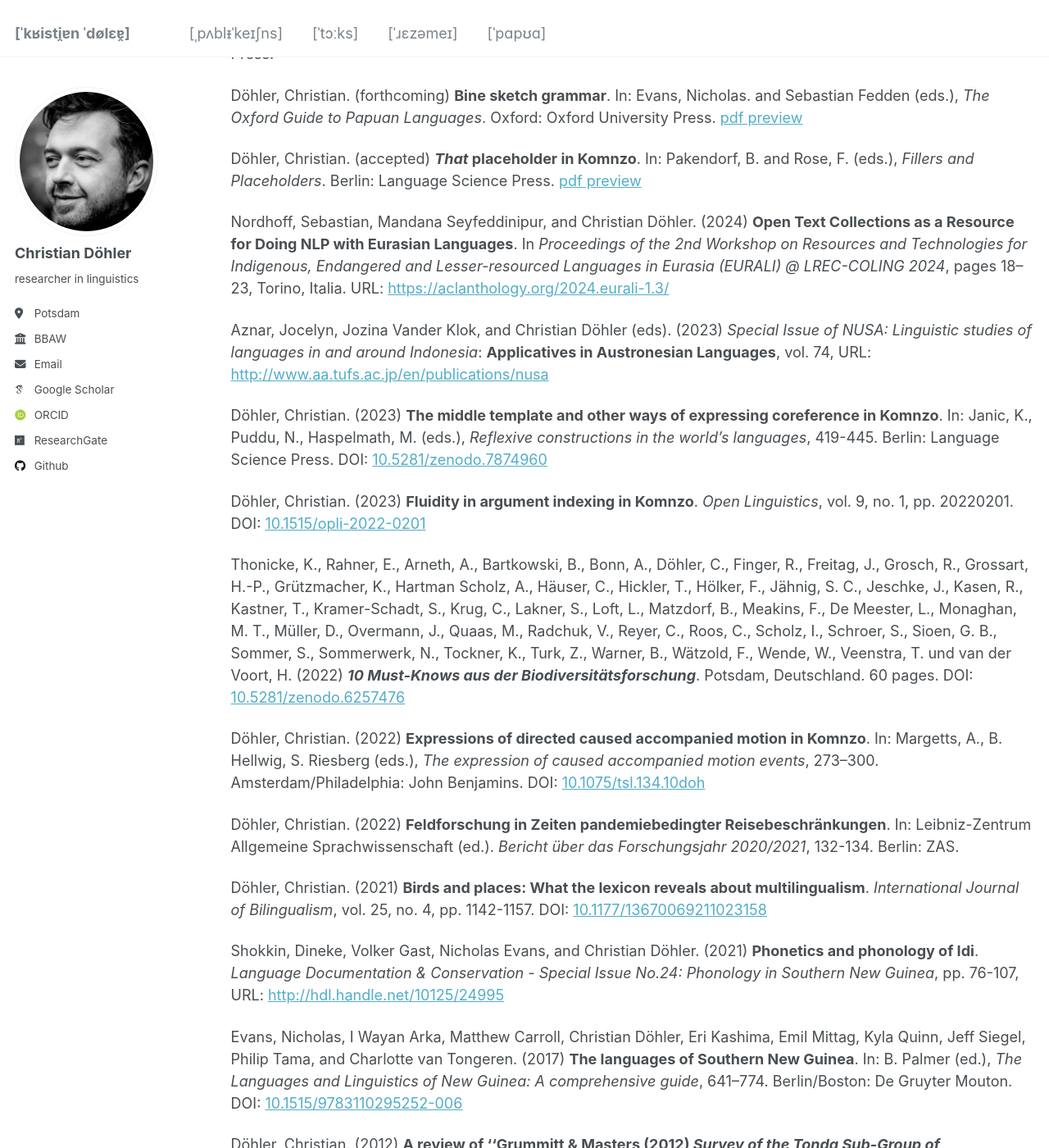
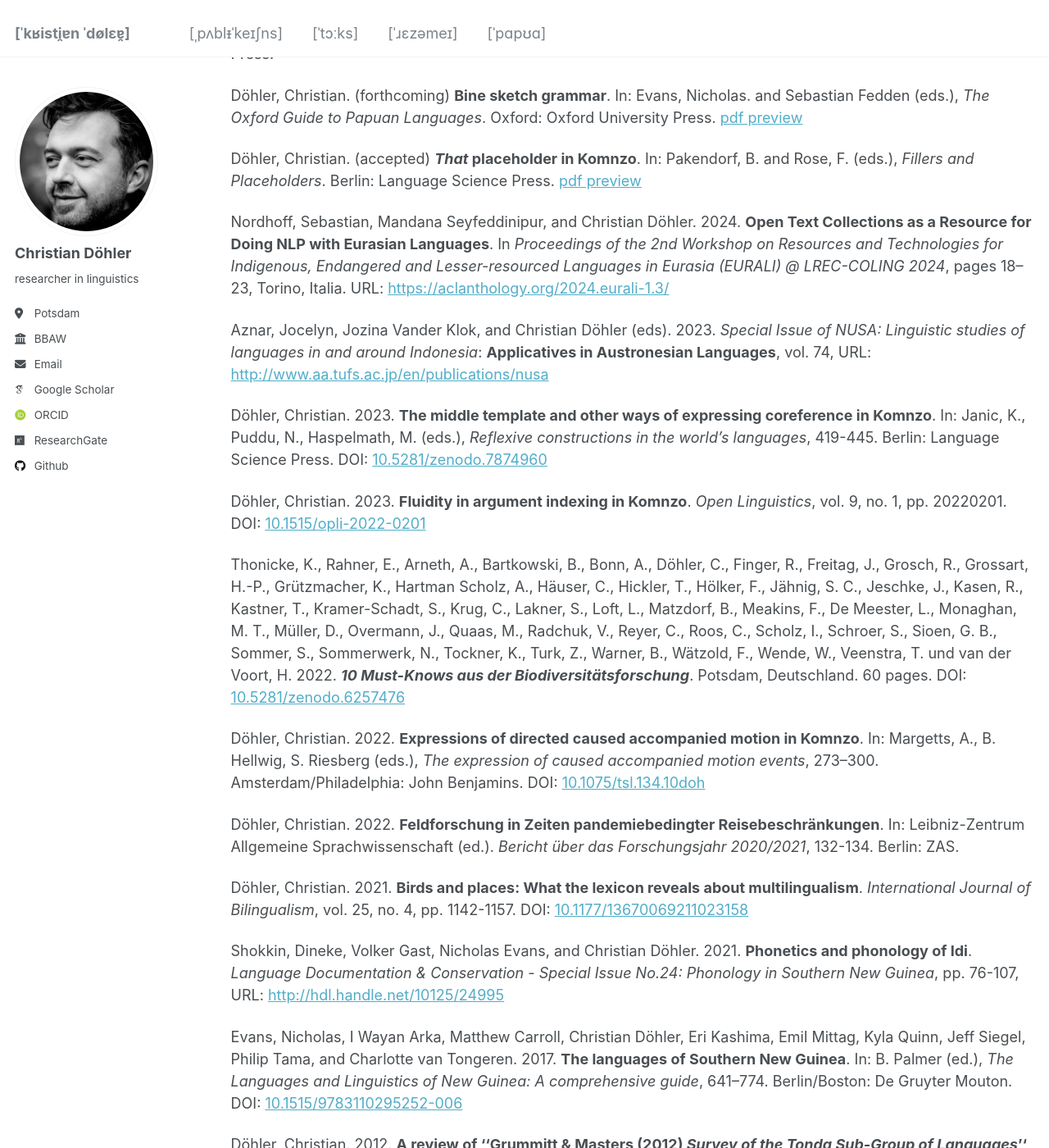
Before and after one commit to chrdoe/chrdoe.github.io, a Jekyll site: the page built from _pages/publications.md, in a window 1280 px wide and 1400 px high, scrolled down 535 px. Shown: the whole window at 82% size. Built offline with Jekyll 4.4.1, drawn with Linux system fonts in a browser that asks for light colours; some web fonts are replaced; some of the changed text lies outside the part shown.

```diff
--- a/_pages/publications.md
+++ b/_pages/publications.md
@@ -12,10 +12,10 @@ redirect_from:
 Monographs
 ===
 
-Döhler, Christian. (2024) ***Speaking the map: Komnzo texts*** (Open Text Collections 1) Berlin: Language Science Press. URL: [https://langsci-press.org/catalog/book/480](https://langsci-press.org/catalog/book/480)
+Döhler, Christian. 2024. ***Speaking the map: Komnzo texts*** (Open Text Collections 1) Berlin: Language Science Press. URL: [https://langsci-press.org/catalog/book/480](https://langsci-press.org/catalog/book/480)
 
 
-Döhler, Christian. (2018) ***A grammar of Komnzo*** (Studies in Diversity Linguistics 22). Berlin: Language Science Press. DOI: [10.5281/zenodo.1477799](https://langsci-press.org/catalog/book/212)
+Döhler, Christian. 2018. ***A grammar of Komnzo*** (Studies in Diversity Linguistics 22). Berlin: Language Science Press. DOI: [10.5281/zenodo.1477799](https://langsci-press.org/catalog/book/212)
 
 Articles & chapters
 ===
@@ -30,47 +30,47 @@ Döhler, Christian. (forthcoming) **Bine sketch grammar**. In: Evans, Nicholas.
 
 Döhler, Christian. (accepted) ***That* placeholder in Komnzo**. In: Pakendorf, B. and Rose, F. (eds.), *Fillers and Placeholders*. Berlin: Language Science Press. [pdf preview](/files/döhler2025_That_placeholder_Komnzo-preprint.pdf)
 
-Nordhoff, Sebastian, Mandana Seyfeddinipur, and Christian Döhler. (2024) **Open Text Collections as a Resource for Doing NLP with Eurasian Languages**. In *Proceedings of the 2nd Workshop on Resources and Technologies for Indigenous, Endangered and Lesser-resourced Languages in Eurasia (EURALI) @ LREC-COLING 2024*, pages 18–23, Torino, Italia. URL: [https://aclanthology.org/2024.eurali-1.3/](https://aclanthology.org/2024.eurali-1.3/)
+Nordhoff, Sebastian, Mandana Seyfeddinipur, and Christian Döhler. 2024. **Open Text Collections as a Resource for Doing NLP with Eurasian Languages**. In *Proceedings of the 2nd Workshop on Resources and Technologies for Indigenous, Endangered and Lesser-resourced Languages in Eurasia (EURALI) @ LREC-COLING 2024*, pages 18–23, Torino, Italia. URL: [https://aclanthology.org/2024.eurali-1.3/](https://aclanthology.org/2024.eurali-1.3/)
 
-Aznar, Jocelyn, Jozina Vander Klok, and Christian Döhler (eds). (2023) *Special Issue of NUSA: Linguistic studies of languages in and around Indonesia*: **Applicatives in Austronesian Languages**, vol. 74, URL: [http://www.aa.tufs.ac.jp/en/publications/nusa](http://www.aa.tufs.ac.jp/en/publications/nusa)
+Aznar, Jocelyn, Jozina Vander Klok, and Christian Döhler (eds). 2023. *Special Issue of NUSA: Linguistic studies of languages in and around Indonesia*: **Applicatives in Austronesian Languages**, vol. 74, URL: [http://www.aa.tufs.ac.jp/en/publications/nusa](http://www.aa.tufs.ac.jp/en/publications/nusa)
 
-Döhler, Christian. (2023) **The middle template and other ways of expressing coreference in Komnzo**. In: Janic, K., Puddu, N., Haspelmath, M. (eds.), *Reflexive constructions in the world's languages*, 419-445. Berlin: Language Science Press. DOI: [10.5281/zenodo.7874960](https://doi.org/10.5281/zenodo.7874960)
+Döhler, Christian. 2023. **The middle template and other ways of expressing coreference in Komnzo**. In: Janic, K., Puddu, N., Haspelmath, M. (eds.), *Reflexive constructions in the world's languages*, 419-445. Berlin: Language Science Press. DOI: [10.5281/zenodo.7874960](https://doi.org/10.5281/zenodo.7874960)
 
-Döhler, Christian. (2023) **Fluidity in argument indexing in Komnzo**. *Open Linguistics*, vol. 9, no. 1, pp. 20220201. DOI: [10.1515/opli-2022-0201](https://doi.org/10.1515/opli-2022-0201)
+Döhler, Christian. 2023. **Fluidity in argument indexing in Komnzo**. *Open Linguistics*, vol. 9, no. 1, pp. 20220201. DOI: [10.1515/opli-2022-0201](https://doi.org/10.1515/opli-2022-0201)
 
-Thonicke, K., Rahner, E., Arneth, A., Bartkowski, B., Bonn, A., Döhler, C., Finger, R., Freitag, J., Grosch, R., Grossart, H.-P., Grützmacher, K., Hartman Scholz, A., Häuser, C., Hickler, T., Hölker, F., Jähnig, S. C., Jeschke, J., Kasen, R., Kastner, T., Kramer-Schadt, S., Krug, C., Lakner, S., Loft, L., Matzdorf, B., Meakins, F., De Meester, L., Monaghan, M. T., Müller, D., Overmann, J., Quaas, M., Radchuk, V., Reyer, C., Roos, C., Scholz, I., Schroer, S., Sioen, G. B., Sommer, S., Sommerwerk, N., Tockner, K., Turk, Z., Warner, B., Wätzold, F., Wende, W., Veenstra, T. und van der Voort, H. (2022) ***10 Must-Knows aus der Biodiversitätsforschung***. Potsdam, Deutschland. 60 pages. DOI: [10.5281/zenodo.6257476](https://zenodo.org/record/6257476)
+Thonicke, K., Rahner, E., Arneth, A., Bartkowski, B., Bonn, A., Döhler, C., Finger, R., Freitag, J., Grosch, R., Grossart, H.-P., Grützmacher, K., Hartman Scholz, A., Häuser, C., Hickler, T., Hölker, F., Jähnig, S. C., Jeschke, J., Kasen, R., Kastner, T., Kramer-Schadt, S., Krug, C., Lakner, S., Loft, L., Matzdorf, B., Meakins, F., De Meester, L., Monaghan, M. T., Müller, D., Overmann, J., Quaas, M., Radchuk, V., Reyer, C., Roos, C., Scholz, I., Schroer, S., Sioen, G. B., Sommer, S., Sommerwerk, N., Tockner, K., Turk, Z., Warner, B., Wätzold, F., Wende, W., Veenstra, T. und van der Voort, H. 2022. ***10 Must-Knows aus der Biodiversitätsforschung***. Potsdam, Deutschland. 60 pages. DOI: [10.5281/zenodo.6257476](https://zenodo.org/record/6257476)
 
-Döhler, Christian. (2022) **Expressions of directed caused accompanied motion in Komnzo**. In: Margetts, A., B. Hellwig, S. Riesberg (eds.), *The expression of caused accompanied motion events*, 273--300. Amsterdam/Philadelphia: John Benjamins. DOI: [10.1075/tsl.134.10doh](https://doi.org/10.1075/tsl.134.10doh)
+Döhler, Christian. 2022. **Expressions of directed caused accompanied motion in Komnzo**. In: Margetts, A., B. Hellwig, S. Riesberg (eds.), *The expression of caused accompanied motion events*, 273--300. Amsterdam/Philadelphia: John Benjamins. DOI: [10.1075/tsl.134.10doh](https://doi.org/10.1075/tsl.134.10doh)
 
-Döhler, Christian. (2022) **Feldforschung in Zeiten pandemiebedingter Reisebeschränkungen**. In: Leibniz-Zentrum Allgemeine Sprachwissenschaft (ed.). *Bericht über das Forschungsjahr 2020/2021*, 132-134. Berlin: ZAS.
+Döhler, Christian. 2022. **Feldforschung in Zeiten pandemiebedingter Reisebeschränkungen**. In: Leibniz-Zentrum Allgemeine Sprachwissenschaft (ed.). *Bericht über das Forschungsjahr 2020/2021*, 132-134. Berlin: ZAS.
 
-Döhler, Christian. (2021) **Birds and places: What the lexicon reveals about multilingualism**. *International Journal of Bilingualism*, vol. 25, no. 4, pp. 1142-1157. DOI: [10.1177/13670069211023158](https://doi.org/10.1177/13670069211023158)
+Döhler, Christian. 2021. **Birds and places: What the lexicon reveals about multilingualism**. *International Journal of Bilingualism*, vol. 25, no. 4, pp. 1142-1157. DOI: [10.1177/13670069211023158](https://doi.org/10.1177/13670069211023158)
 
-Shokkin, Dineke, Volker Gast, Nicholas Evans, and Christian Döhler. (2021) **Phonetics and phonology of Idi**. *Language Documentation & Conservation - Special Issue No.24: Phonology in Southern New Guinea*, pp. 76-107, URL: [http://hdl.handle.net/10125/24995](http://hdl.handle.net/10125/24995)
+Shokkin, Dineke, Volker Gast, Nicholas Evans, and Christian Döhler. 2021. **Phonetics and phonology of Idi**. *Language Documentation & Conservation - Special Issue No.24: Phonology in Southern New Guinea*, pp. 76-107, URL: [http://hdl.handle.net/10125/24995](http://hdl.handle.net/10125/24995)
 
-Evans, Nicholas, I Wayan Arka, Matthew Carroll, Christian Döhler, Eri Kashima, Emil Mittag, Kyla Quinn, Jeff Siegel, Philip Tama, and Charlotte van Tongeren. (2017) **The languages of Southern New Guinea**. In: B. Palmer (ed.), *The Languages and Linguistics of New Guinea: A comprehensive guide*, 641--774. Berlin/Boston: De Gruyter Mouton. DOI: [10.1515/9783110295252-006](https://doi.org/10.1515/9783110295252-006})
+Evans, Nicholas, I Wayan Arka, Matthew Carroll, Christian Döhler, Eri Kashima, Emil Mittag, Kyla Quinn, Jeff Siegel, Philip Tama, and Charlotte van Tongeren. 2017. **The languages of Southern New Guinea**. In: B. Palmer (ed.), *The Languages and Linguistics of New Guinea: A comprehensive guide*, 641--774. Berlin/Boston: De Gruyter Mouton. DOI: [10.1515/9783110295252-006](https://doi.org/10.1515/9783110295252-006})
 
-Döhler, Christian. (2012) **A review of ''Grummitt & Masters (2012) *Survey of the Tonda Sub-Group of Languages*''**, Zenodo. DOI: [10.5281/zenodo.1404752](http://doi.org/10.5281/zenodo.1404752)
+Döhler, Christian. 2012. **A review of ''Grummitt & Masters (2012) *Survey of the Tonda Sub-Group of Languages*''**, Zenodo. DOI: [10.5281/zenodo.1404752](http://doi.org/10.5281/zenodo.1404752)
 
 Documentation material
 ===
 
-Döhler, Christian. (2018) ***A comprehensive documentation of Bine - a language of Southern New Guinea***. London: SOAS, Endangered Languages Archive. URL: [https://elar.soas.ac.uk/Collection/MPI1083775](https://elar.soas.ac.uk/Collection/MPI1083775)
+Döhler, Christian. 2018. ***A comprehensive documentation of Bine - a language of Southern New Guinea***. London: SOAS, Endangered Languages Archive. URL: [https://elar.soas.ac.uk/Collection/MPI1083775](https://elar.soas.ac.uk/Collection/MPI1083775)
 
-Döhler, Christian. (2018) ***Komnzo text corpus***. Zenodo. DOI: [10.5281/zenodo.1532661](http://doi.org/10.5281/zenodo.1532661)
+Döhler, Christian. 2018. ***Komnzo text corpus***. Zenodo. DOI: [10.5281/zenodo.1532661](http://doi.org/10.5281/zenodo.1532661)
 
-Döhler, Christian. (2016) ***Komnzo lexicon***. Zenodo. DOI: [10.5281/zenodo.2222424](http://doi.org/10.5281/zenodo.2222424)
+Döhler, Christian. 2016. ***Komnzo lexicon***. Zenodo. DOI: [10.5281/zenodo.2222424](http://doi.org/10.5281/zenodo.2222424)
 
 Carroll, Mae, Wolgang Barth, Nicholas Evans, I Wayan Arka, Christian Döhler, Eri Kashima, Volker Gast, Tina Gregor, Kate L. Lindsey, Julia Miller, Emil Mittag, Bruno Olsson, Dineke Schokkin, Jeff Siegel, Charlotte van Tongeren, and Kyla Quinn. (2016) ***Yamfinder: Southern New Guinea Lexical Database***. Available online at: [http://www.yamfinder.com](http://www.yamfinder.com)
 
-Döhler, Christian. (2015) ***Komnzo - a language of Southern New Guinea***. Nijmegen: DOBES, The Language Archive. URL: [https://hdl.handle.net/1839/a4d3a01c-0705-4583-8fb7-2fb479fe4e11](https://hdl.handle.net/1839/a4d3a01c-0705-4583-8fb7-2fb479fe4e11)
+Döhler, Christian. 2015. ***Komnzo - a language of Southern New Guinea***. Nijmegen: DOBES, The Language Archive. URL: [https://hdl.handle.net/1839/a4d3a01c-0705-4583-8fb7-2fb479fe4e11](https://hdl.handle.net/1839/a4d3a01c-0705-4583-8fb7-2fb479fe4e11)
 
 Theses
 ===
 
 
-Döhler, Christian. (2016) ***A grammar of Komnzo - A language of Southern New Guinea***, Doctoral dissertation, Australian National University, Canberra. DOI: [10.25911/5d778a5c79763](https://doi.org/10.25911/5d778a5c79763)
+Döhler, Christian. 2016. ***A grammar of Komnzo - A language of Southern New Guinea***, Doctoral dissertation, Australian National University, Canberra. DOI: [10.25911/5d778a5c79763](https://doi.org/10.25911/5d778a5c79763)
 
-Döhler, Christian. (2008) ***Die Sprache des Migrationsdiskurses. Eine linguistische Analyse der Diskussion um das Zuwanderungsgesetz (The language of migration policy - a linguistic analysis of the debate on migration legislation)***, Magisterarbeit, Technische Universität Chemnitz. [pdf](/files/döhler2009.pdf)
+Döhler, Christian. 2008. ***Die Sprache des Migrationsdiskurses. Eine linguistische Analyse der Diskussion um das Zuwanderungsgesetz (The language of migration policy - a linguistic analysis of the debate on migration legislation)***, Magisterarbeit, Technische Universität Chemnitz. [pdf](/files/döhler2009.pdf)
 
-Döhler, Christian. (2007) ***The clusivitiy flip: patterns of deponency in Northern Australian languages***, Honours thesis, University of Melbourne. [pdf](/files/döhler2006.pdf)
+Döhler, Christian. 2007. ***The clusivitiy flip: patterns of deponency in Northern Australian languages***, Honours thesis, University of Melbourne. [pdf](/files/döhler2006.pdf)
```
